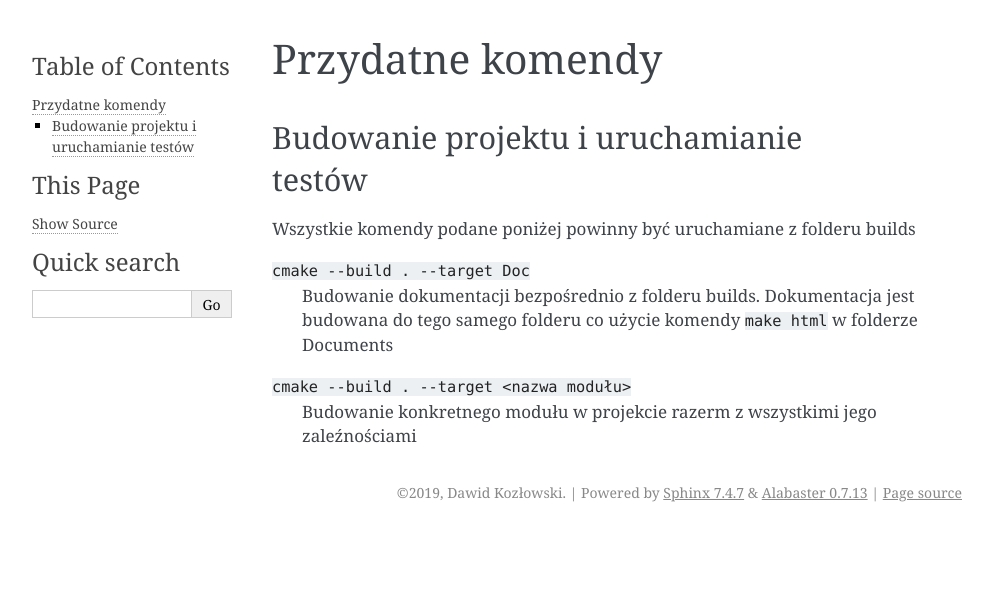
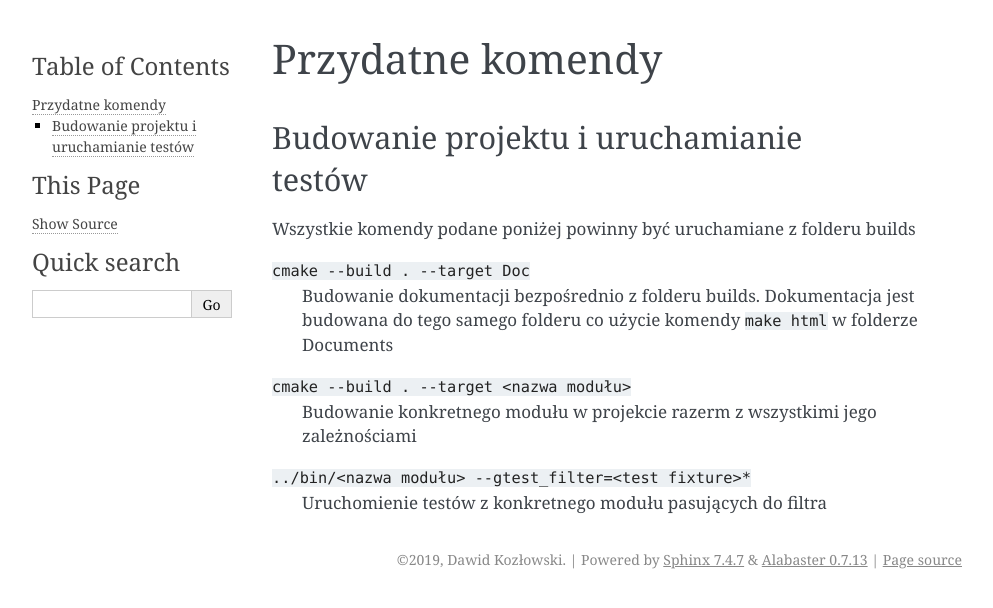
Before and after one commit to minescias/HabitTacker, a Sphinx documentation site: the page built from Documentation/source/UsefulCommands.rst, in a window 1280 px wide. Shown: the top 608 px of the page, without its empty margins (148-1141 px from the left). Built offline with Sphinx 7.4.7, drawn with Linux system fonts in a browser that asks for light colours.

```diff
--- a/Documentation/source/Core.rst
+++ b/Documentation/source/Core.rst
@@ -8,3 +8,4 @@ Opis mechanizmów występujących w Core programu
    Core/Config
    Core/Database
    Core/DateTime
+   Core/Strings
--- a/Documentation/source/Tasks.rst
+++ b/Documentation/source/Tasks.rst
@@ -45,9 +45,6 @@ Co trzeba dodać/poprawić w Core programu
     Dodałem tam obługę time_t, ale nie robiłem żadnych testów na to. Przydałoby
     się je dodać - ponadto wydaje mi się, że można jakoś uporządkować te bieda
     template, które są w dataset
-
-**[C05]** Funkcja do składania tekstu na wzór boost::format. Mogłaby
-    wykorzystywać string literals ()_xx
 
 **[C06]** Funkcja do pobierania nazwy klasy + poprawić komunikat błędu w teście
     DaoFactoryTests::throwsLogicErrorWhenTryingToCastDaoToWrongType
--- a/Documentation/source/UsefulCommands.rst
+++ b/Documentation/source/UsefulCommands.rst
@@ -13,4 +13,7 @@ Wszystkie komendy podane poniżej powinny być uruchamiane z folderu builds
 
 ``cmake --build . --target <nazwa modułu>``
     Budowanie konkretnego modułu w projekcie razerm z wszystkimi jego
-    zaleźnościami
+    zależnościami
+
+``../bin/<nazwa modułu> --gtest_filter=<test fixture>*``
+    Uruchomienie testów z konkretnego modułu pasujących do filtra
--- a/Documentation/source/tasks/Done.rst
+++ b/Documentation/source/tasks/Done.rst
@@ -28,6 +28,9 @@ Co trzeba dodać/poprawić w Core programu
  *  OK typedef na time_t
  *  OK klasa datetime obsługująca datę i czas
  *  OK funkja pobierająca dzisiejszą datę
+
+**[C05]** Funkcja do składania tekstu na wzór boost::format. Mogłaby
+    wykorzystywać string literals ()_xx
 
 **[C07]** Końcowe porządki z datą i czasem - szczegóły w notatkach
  *  OK Możliwość dodawania/odejmowania dni od daty
```
Also changed, not shown: Documentation/source/Core/Strings.rst (added, +9 -0 lines), 2 other files.
